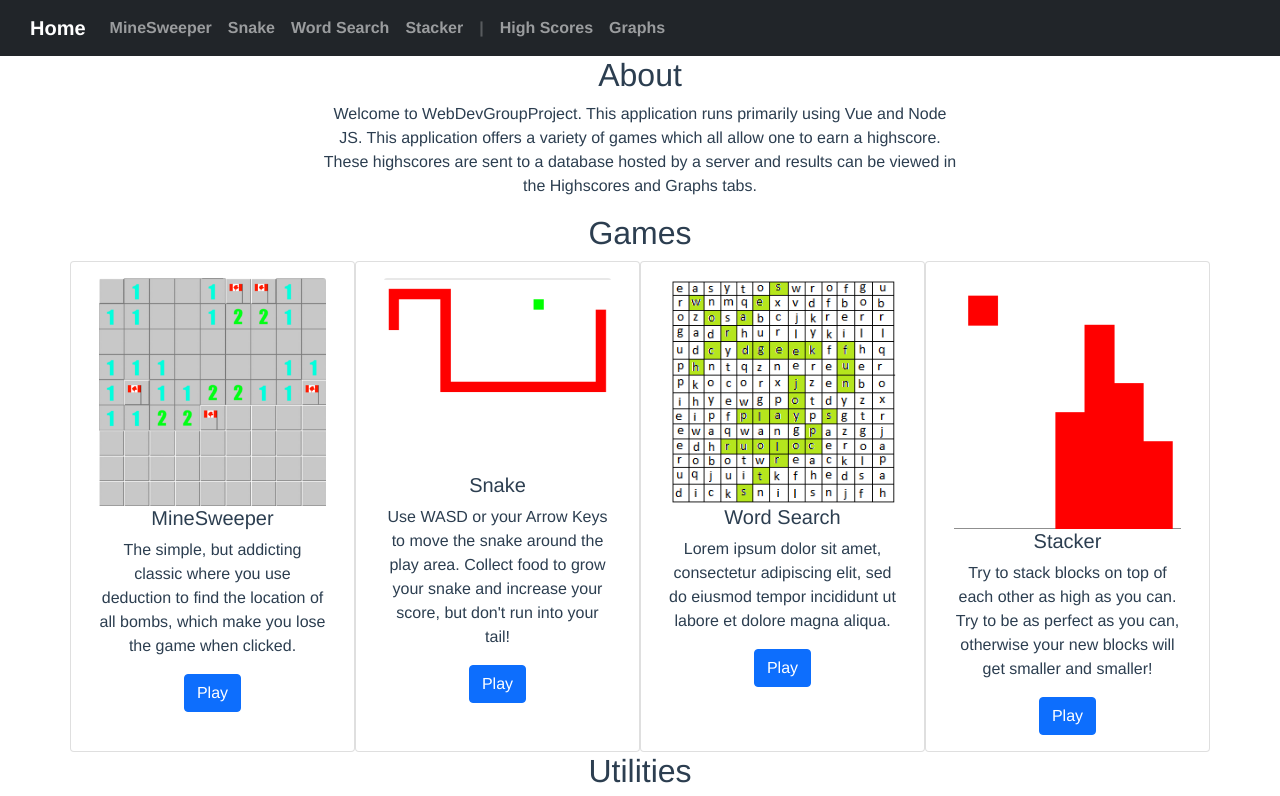
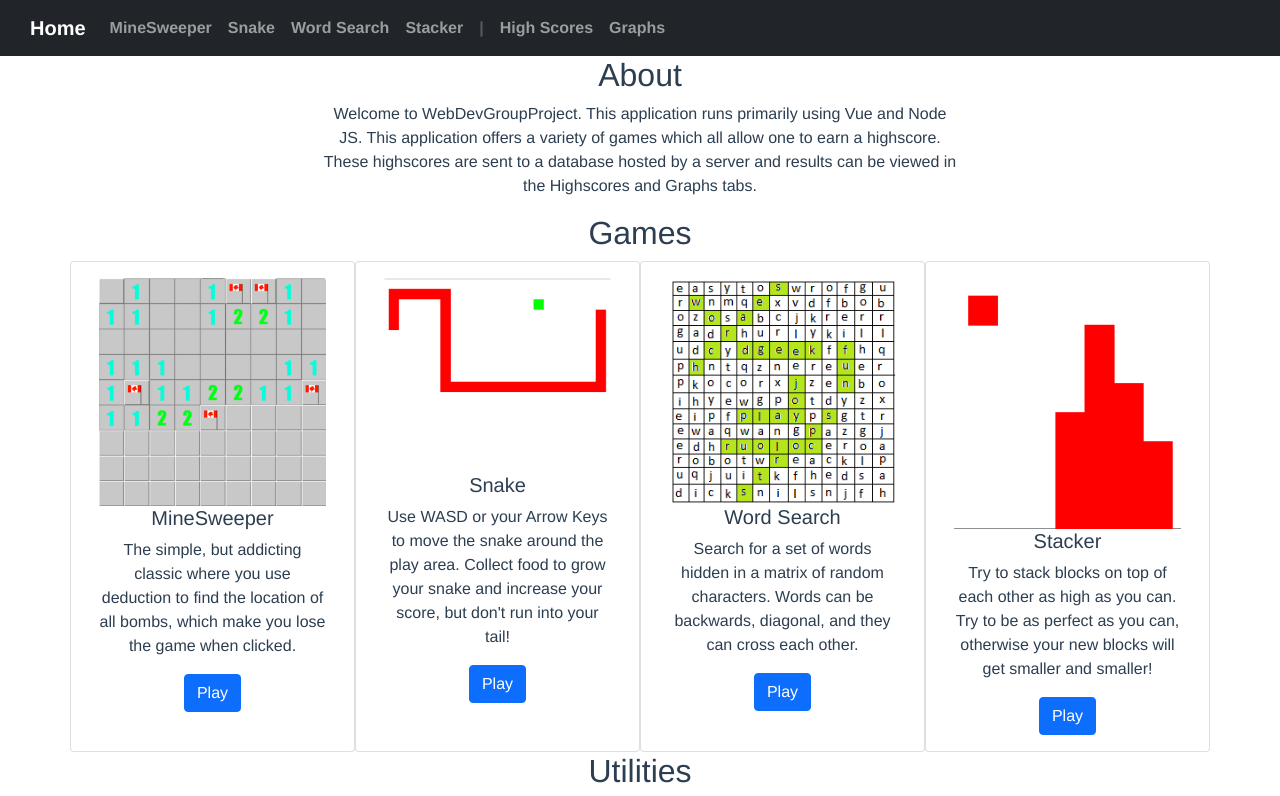
Before and after one commit to AlexNayl/WebDevGroupProject, a Vue app: page / in a window 1280 px wide. Shown: the top 796 px of the page. Built offline with nearby package versions, Linux system fonts and the light colour scheme.

Commit message:
Gave word search a description on the page home, updated readme

```diff
--- a/src/views/HomeView.vue
+++ b/src/views/HomeView.vue
@@ -31,7 +31,7 @@
 					<div class="card-body">
 						<img class="card-img-top" src="@/../public/images/wordsearch.png" alt="Word Search">
 						<h5 class="card-title">Word Search</h5>
-						<p class="card-text">Lorem ipsum dolor sit amet, consectetur adipiscing elit, sed do eiusmod tempor incididunt ut labore et dolore magna aliqua.</p>
+						<p class="card-text">Search for a set of words hidden in a matrix of random characters. Words can be backwards, diagonal, and they can cross each other.</p>
 						<a href="/WordSearch" class="btn btn-primary">Play</a>
 					</div>
 				</div>
```
Also changed, not shown: 1 other file (tests, documents, lock files or other folders).
